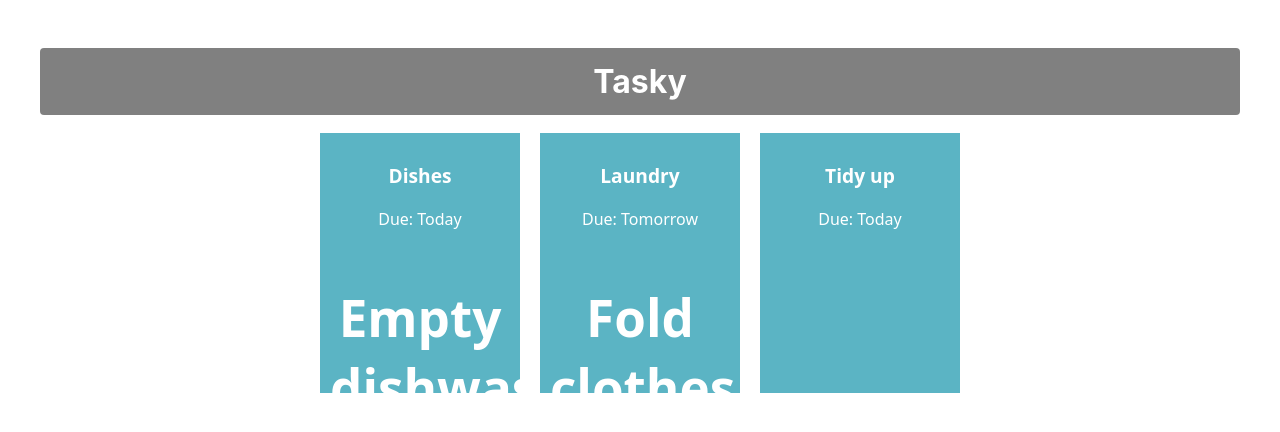
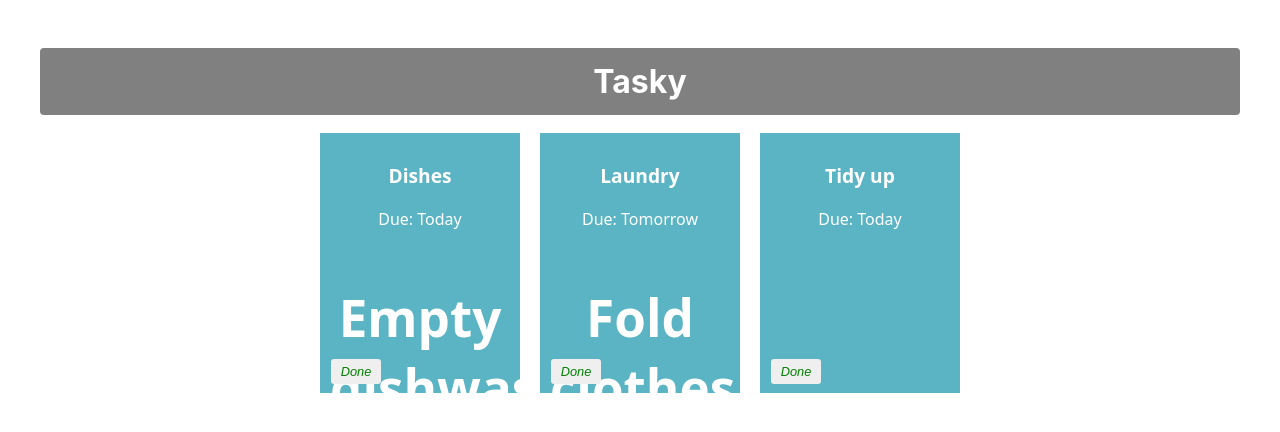
Before and after one commit to jordiGasco/react-basics-labs, a React (Create React App) app in the folder tasky/: page / in a window 1280 px wide. Shown: the top 432 px of the page. Built offline with nearby package versions, Linux system fonts and the light colour scheme.

Commit message:
Mark task as done

```diff
--- a/tasky/src/App.css
+++ b/tasky/src/App.css
@@ -39,3 +39,20 @@
   font-weight: bold;
   font-size: 3.2em;
 }
+
+button {
+  border: none;
+  border-radius: 3px;
+  font-style: italic;
+  font-size: 0.8em;
+  margin: 4px 6px;
+  width: 50px;
+  height: 25px;
+}
+
+.doneButton {
+  position: absolute;
+  bottom: 5px;
+  left: 5px;
+  color: green;
+}
--- a/tasky/src/App.js
+++ b/tasky/src/App.js
@@ -6,24 +6,34 @@
 
   const [ taskState, setTaskState ] = useState({
     tasks: [
-      { id : 0, title:"Dishes", description: "Empty dishwasher", deadline: "Today" },
-      { id : 1, title: "Laundry", description: "Fold clothes and put away", deadline: "Tomorrow" },
-      { id : 2, title: "Tidy up", deadline: "Today" }
+      { id: 1, title:"Dishes", description: "Empty dishwasher", deadline: "Today", done: false },
+      { id: 2, title: "Laundry", description: "Fold clothes and put away", deadline: "Tomorrow", done: false },
+      { id: 3, title: "Tidy up", deadline: "Today", done: false}
     ]
   });
+
+  const doneHandler = (taskIndex) => {
+    const tasks = [...taskState.tasks];
+    tasks[taskIndex].done = !tasks[taskIndex].done;
+    setTaskState({tasks});
+    console.log(`${taskIndex} ${tasks[taskIndex].done}`);
+  }
 
   return (
     <div className="container">
       <h1>Tasky</h1>
 
-      {taskState.tasks.map((task) => (
+      {taskState.tasks.map((task, index) => (
     <Task
       title={task.title}
       description={task.description}
       deadline={task.deadline}
       key={task.id}
+      done={task.done}
+      markDone={() => doneHandler(index)}
     />
   ))}
+
     </div>
   );
 }
--- a/tasky/src/components/Task.js
+++ b/tasky/src/components/Task.js
@@ -3,11 +3,12 @@
 const Task = (props) => {
 
     return (
-        <div className="card">
+        <div className="card" style={{backgroundColor: props.done ? 'lightgrey' : '#5bb4c4'}}>
             <p className="title">{props.title}</p>
             <p>Due: {props.deadline}</p>
             <p>{props.children}</p>
             <p className="description">{props.description}</p>
+            <button onClick={props.markDone} className='doneButton'>Done</button>
         </div>
     )
 
```
